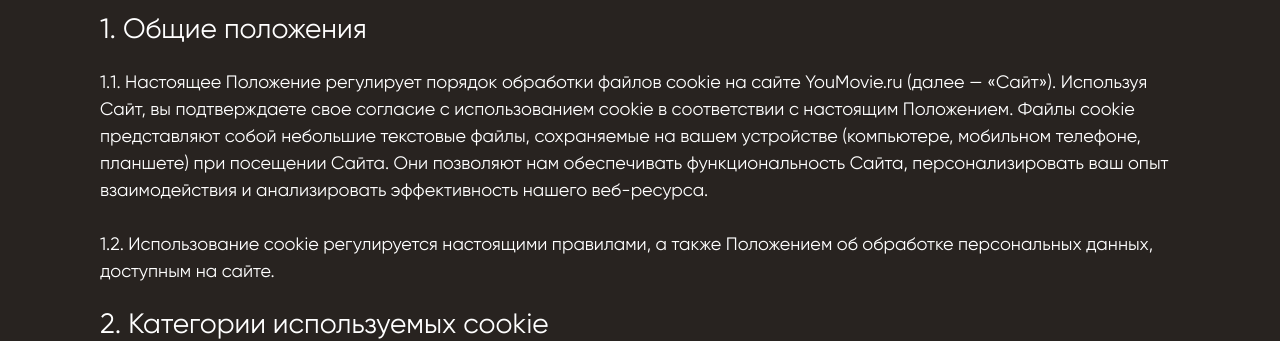
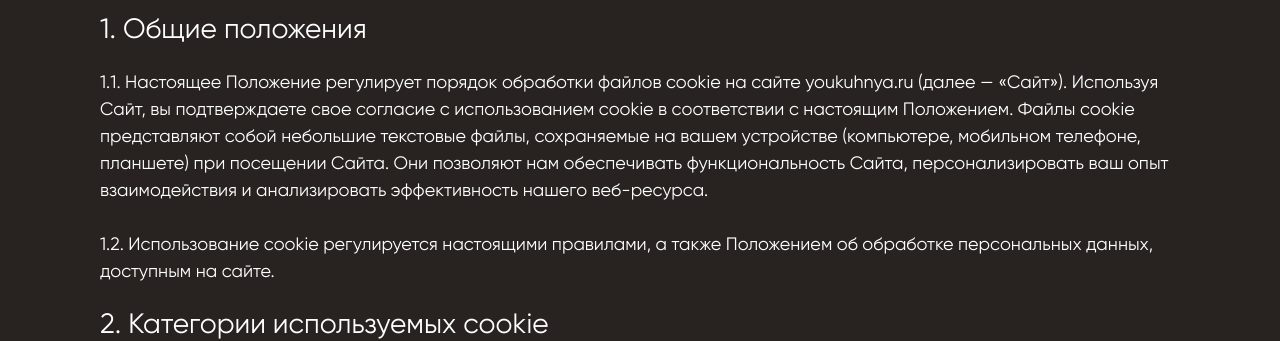
Before and after one commit to PhPGOD332/your-kitchen-client, a Next.js app: page /cookie_usage_status in a window 1280 px wide. Shown: the part 280-621 px from the top of the page. Built offline with nearby package versions, Linux system fonts and the light colour scheme; no server answers.

Commit message:
fix: Исправлен youmovie на youkuhnya в Куки положениях.

```diff
--- a/src/shared/CookieUsageStatus.tsx
+++ b/src/shared/CookieUsageStatus.tsx
@@ -12,7 +12,7 @@ export const CookieUsageStatus = (
     <br/>
     <p>
       1.1. Настоящее Положение регулирует порядок обработки файлов cookie на
-      сайте YouMovie.ru (далее — «Сайт»). Используя Сайт, вы подтверждаете
+      сайте youkuhnya.ru (далее — «Сайт»). Используя Сайт, вы подтверждаете
       свое согласие с использованием cookie в соответствии с настоящим
       Положением. Файлы cookie представляют собой небольшие текстовые файлы,
       сохраняемые на вашем устройстве (компьютере, мобильном телефоне,
```
